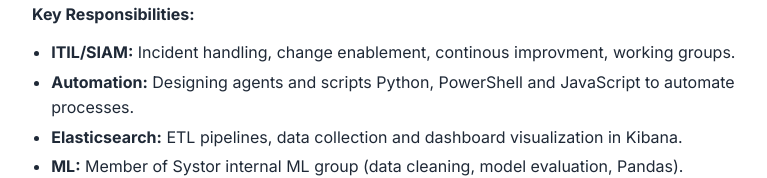
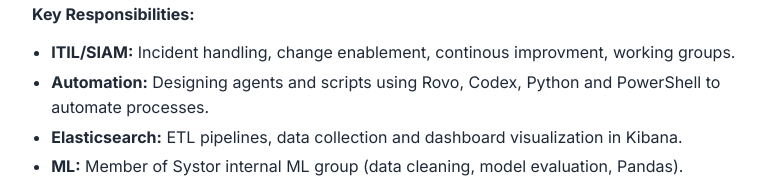
Before and after one commit to halldorolafsson/halldorolafsson.github.io, a plain HTML site: page index.html in a window 1280 px wide. Shown: the part 557-735 px from the top of the page, without its empty margins (256-1023 px from the left). Drawn offline with Linux system fonts and the light colour scheme.

Commit message:
Revise CV content and update job details
Updated the CV for Halldor Olafsson with new job responsibilities and technologies used.

```diff
--- a/index.html
+++ b/index.html
@@ -245,7 +245,7 @@
                         <p><strong>Key Responsibilities:</strong></p>
                         <ul>
                             <li><strong>ITIL/SIAM:</strong> Incident handling, change enablement, continous improvment, working groups.</li>
-                            <li><strong>Automation:</strong> Designing agents and scripts Python, PowerShell and JavaScript to automate processes.</li>
+                            <li><strong>Automation:</strong> Designing agents and scripts using Rovo, Codex, Python and PowerShell to automate processes.</li>
                             <li><strong>Elasticsearch:</strong> ETL pipelines, data collection and dashboard visualization in Kibana.</li>
                             <li><strong>ML:</strong> Member of Systor internal ML group (data cleaning, model evaluation, Pandas).</li>
                         </ul>
```
